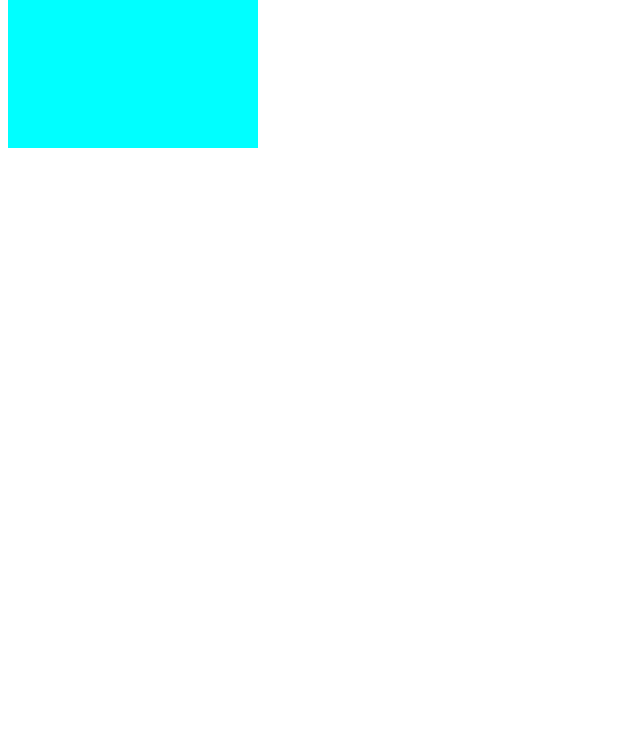
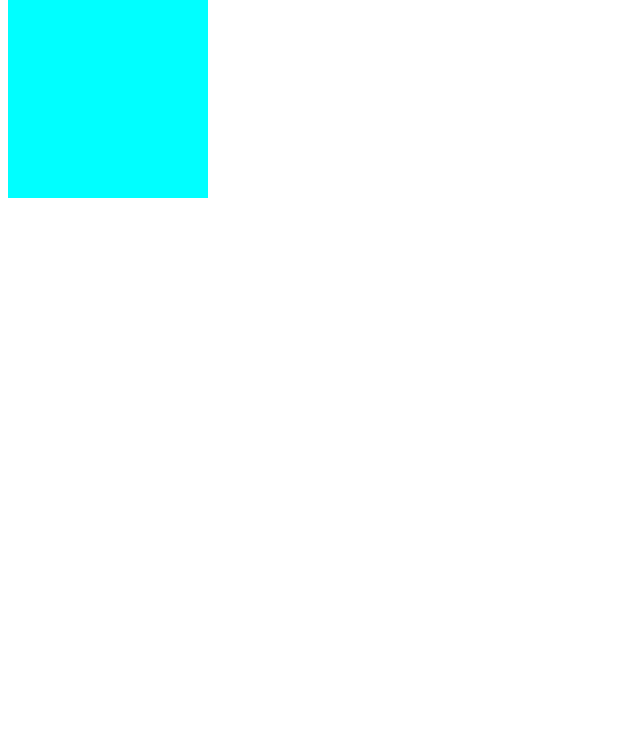
Before and after one commit to aarnavanoop/box-model-practice-css-Jun2024, a plain HTML site: page index.html in a window 1280 px wide. Shown: the part 60-800 px from the top of the page, without its empty margins (0-640 px from the left). Drawn offline with Linux system fonts and the light colour scheme.

Commit message:
changed height and width to visualize box of the text/div at hand

```diff
--- a/style.css
+++ b/style.css
@@ -1,8 +1,8 @@
 .box{
     background-color:aqua;
     font-size: 32px;
-    width: 250px;
     /* box model*/
-    height: 200px;
+    width:200px;
+    height: 250px;
 
 }
```
